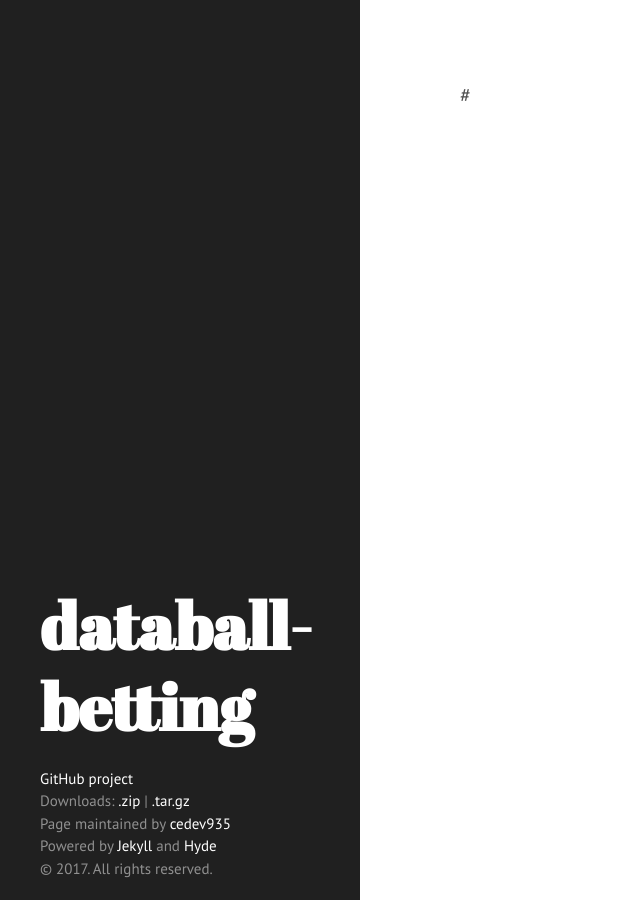
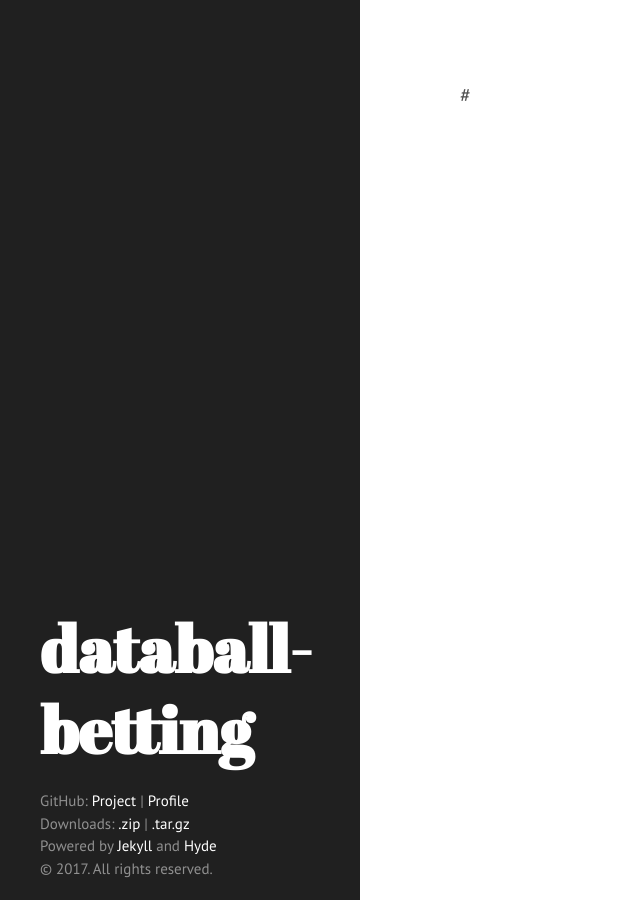
Before and after one commit to cedev935/databall-betting, a Jekyll site: the page built from docs/index.md, in a window 1280 px wide. Shown: the whole page, without its empty margins (0-640 px from the left). Built offline with Jekyll 4.4.1, drawn with Linux system fonts in a browser that asks for light colours; the repository's description, which GitHub fills in, is left out.

Commit message:
Modify sidebar footer

```diff
--- a/docs/_includes/sidebar.html
+++ b/docs/_includes/sidebar.html
@@ -6,12 +6,14 @@
     </div>
 
     <div class="sidebar-footer">
-      <p><a href="{{ site.github.repository_url }}">GitHub project</a></p>
+      <p>GitHub:
+        <a href="{{ site.github.repository_url }}">Project</a> |
+        <a href="{{ site.github.owner_url }}">Profile</a>
+      </p>
       <p>Downloads:
         <a href="{{ site.github.zip_url | replace: 'gh-pages', 'master' }}">.zip</a> |
         <a href="{{ site.github.tar_url | replace: 'gh-pages', 'master' }}">.tar.gz</a>
       </p>
-      <p>Page maintained by <a href="{{ site.github.owner_url }}">{{ site.github.owner_name }}</a></p>
       <p>Powered by <a href="http://jekyllrb.com">Jekyll</a> and <a href="http://hyde.getpoole.com">Hyde</a></p>
       <p>&copy; {{ site.time | date: '%Y' }}. All rights reserved.</p>
     </div>
```
